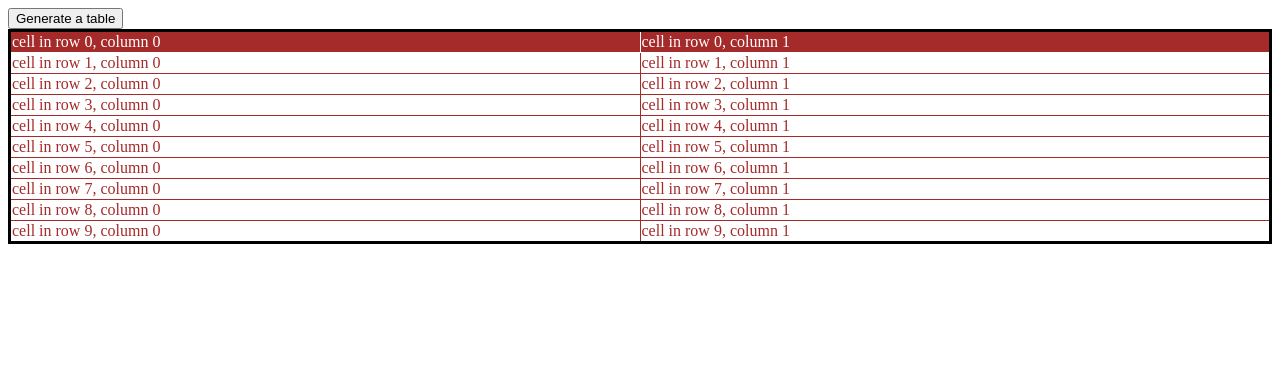
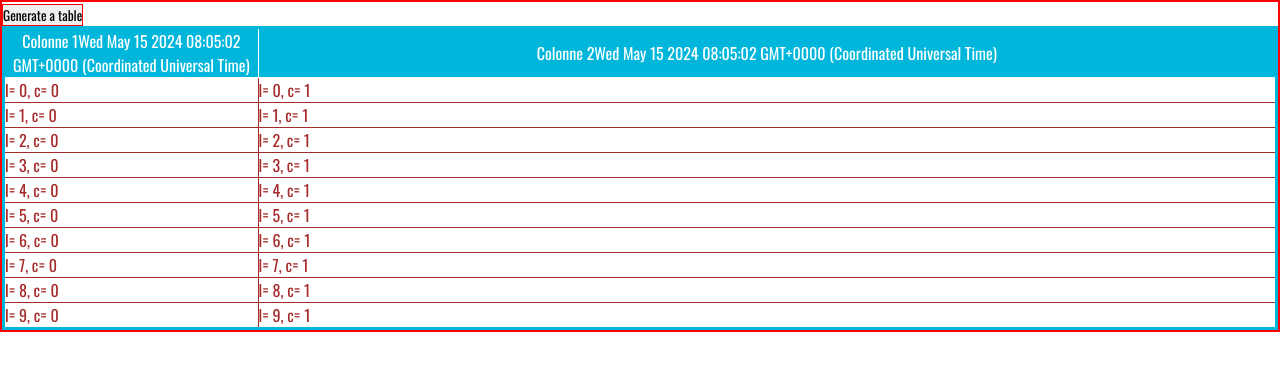
Before and after one commit to dvallon906/apprendre-css, a plain HTML site: page createTable.html in a window 1280 px wide. Both pictures are taken after a click on the button "Generate a table". Drawn offline with Linux system fonts and the light colour scheme.

Commit message:
Travail sur les <Table>

```diff
--- a/createTable.css
+++ b/createTable.css
@@ -1,3 +1,17 @@
+@font-face {
+    font-family: "fontNSG";
+    src: url(../assets/fonts/fontNSG.ttf);
+}
+
+*{
+    margin: 0;
+    padding: 0;
+    font-family: "fontNSG", sans-serif;
+
+    /* Pour visualiser les différents block */
+    border: solid 1px red;
+}
+
 /* Pour la table, les ligne et les colonnes */
 table, tr, td {
     border: 1px solid;
@@ -5,16 +19,22 @@ table, tr, td {
 
   /* Pour la table */
 table {
-    border: 3px solid;
+    border: 3px solid #00B7DB;
     width: 100%;
     border-collapse: collapse;
   }
 
   .cellEntete{
-    background-color: brown;
+    background-color: #00B7DB;
     color: white;
+    text-align: center;
   }
 
   .cellCorp{
     color: brown
   }
+
+  .col1{
+    width: 20%;
+    min-width: 100px;
+  }
--- a/createTable.js
+++ b/createTable.js
@@ -1,26 +1,45 @@
 function generateTable() {
+
+    const oldTable = document.getElementById("table1");
+    if(oldTable != null){oldTable.remove()}
+
+
     // Créer les élément <table> et <tbody>
     const tbl = document.createElement("table");
+    tbl.id = "table1";
     const tblBody = document.createElement("tbody");
 
+    //Créer les entête
+    const nbColonne = 2
+    const nbLigne = 10
+    const ligneEntete = document.createElement("tr");
+    for (let c = 0; c < nbColonne; c++) {
+        const cell = document.createElement("td");
+            cell.classList.add("cellEntete");
+            cell.classList.add(`col${c+1}`);
+
+        const cellText = document.createTextNode(`Colonne ${c+1}` + new Date());
+        cell.appendChild(cellText);
+        ligneEntete.appendChild(cell);
+    }
+    tblBody.appendChild(ligneEntete);
+
     // Boucler autant de fois que l'on veux de ligne
-    for (let i = 0; i < 10; i++) {
+    for (let l = 0; l < nbLigne; l++) {
 
       // Créer les élément <tr> (les lignes de la table)
       const row = document.createElement("tr");
 
-      for (let j = 0; j < 2; j++) {
+      for (let c = 0; c < nbColonne; c++) {
         // Créer une constante cell de type <td> (cellule de table)
         // Créer une constante cellText de type <TexteNode> et la remplir ave le texte de son choix
         // Insérer le texteNode dans la cellule
         // Insérer la cellule dans la ligne
         const cell = document.createElement("td");
-        if(i===0){
-            cell.classList.add("cellEntete");
-        } else{
-            cell.classList.add("cellCorp");
-        }
-        const cellText = document.createTextNode(`cell in row ${i}, column ${j}`);
+        cell.classList.add("cellCorp");
+        cell.classList.add(`col${c+1}`);
+
+        const cellText = document.createTextNode(`l= ${l}, c= ${c}`);
         cell.appendChild(cellText);
         row.appendChild(cell);
       }
```
